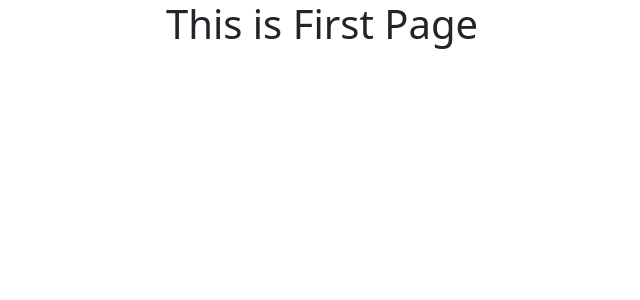
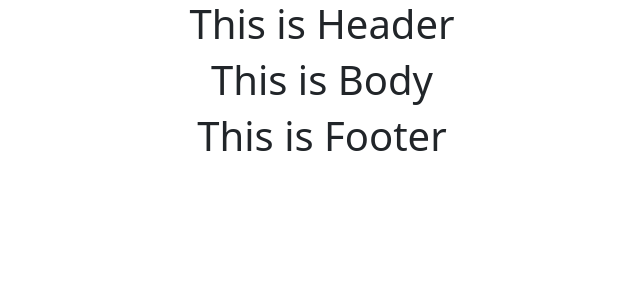
Before and after one commit to riyadsalem/ReactJs-RestaurantMenu, a React (Create React App) app: page / in a window 1280 px wide. Shown: the top 300 px of the page, without its empty margins (318-958 px from the left). Built offline with nearby package versions, Linux system fonts and the light colour scheme.

Commit message:
Component Tree

```diff
--- a/src/App.js
+++ b/src/App.js
@@ -1,9 +1,10 @@
 import "./App.css";
+import MainComponent from "./Component/MainComponent";
 
 function App() {
   return (
     <div className="App">
-      <h1>This is First Page</h1>
+      <MainComponent />
     </div>
   );
 }
--- /dev/null
+++ b/src/Component/Body/Body.jsx
@@ -0,0 +1,11 @@
+import "./Body.css";
+
+const Body = () => {
+  return (
+    <div>
+      <h1>This is Body</h1>
+    </div>
+  );
+};
+
+export default Body;
--- /dev/null
+++ b/src/Component/Footer/Footer.jsx
@@ -0,0 +1,11 @@
+import "./Footer.css";
+
+const Footer = () => {
+  return (
+    <div>
+      <h1>This is Footer</h1>
+    </div>
+  );
+};
+
+export default Footer;
--- /dev/null
+++ b/src/Component/Header/Header.jsx
@@ -0,0 +1,11 @@
+import "./Header.css";
+
+const Header = () => {
+  return (
+    <div>
+      <h1>This is Header</h1>
+    </div>
+  );
+};
+
+export default Header;
--- /dev/null
+++ b/src/Component/MainComponent.jsx
@@ -0,0 +1,16 @@
+import "./MainComponent.css";
+import Header from "./Header/Header";
+import Footer from "./Footer/Footer";
+import Body from "./Body/Body";
+
+const MainComponent = () => {
+  return (
+    <div>
+      <Header />
+      <Body />
+      <Footer />
+    </div>
+  );
+};
+
+export default MainComponent;
```
Also changed, not shown: src/Component/Body/Body.css (added), src/Component/Footer/Footer.css (added), src/Component/Header/Header.css (added), src/Component/MainComponent.css (added).
